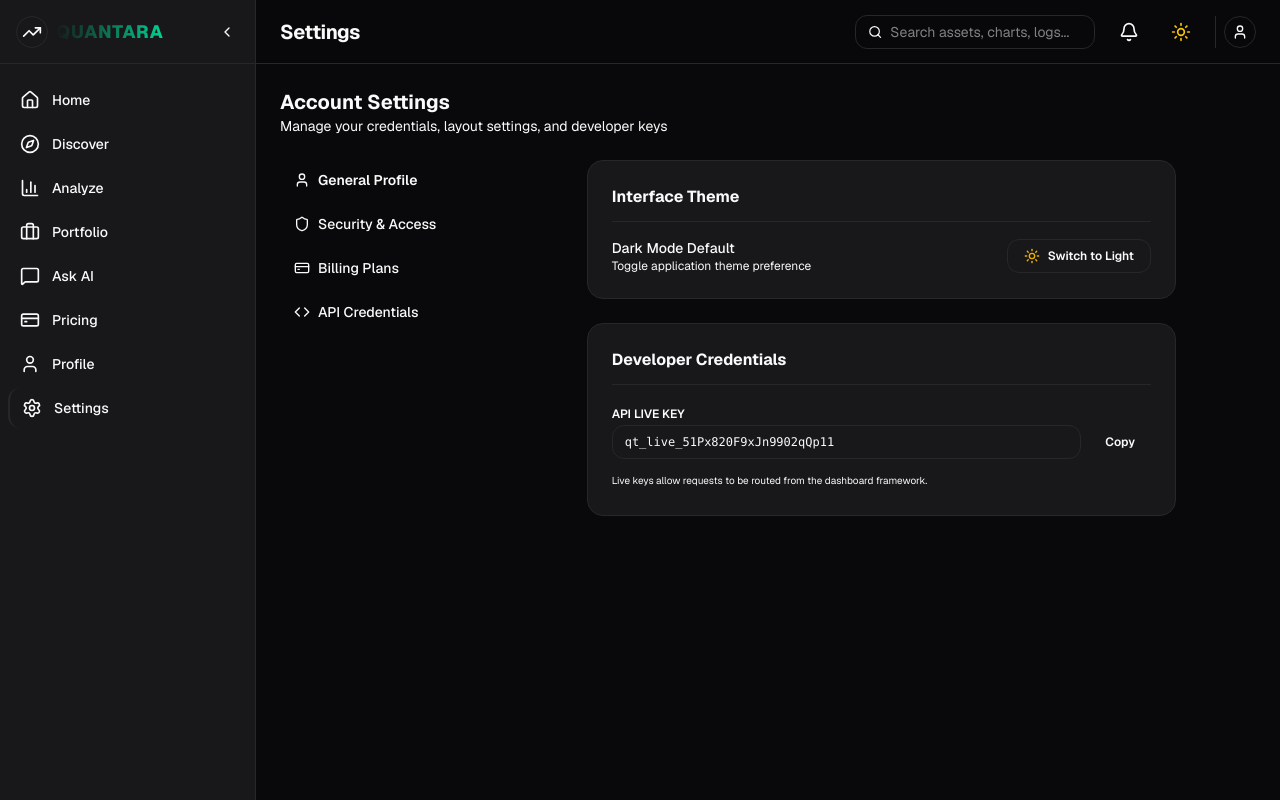
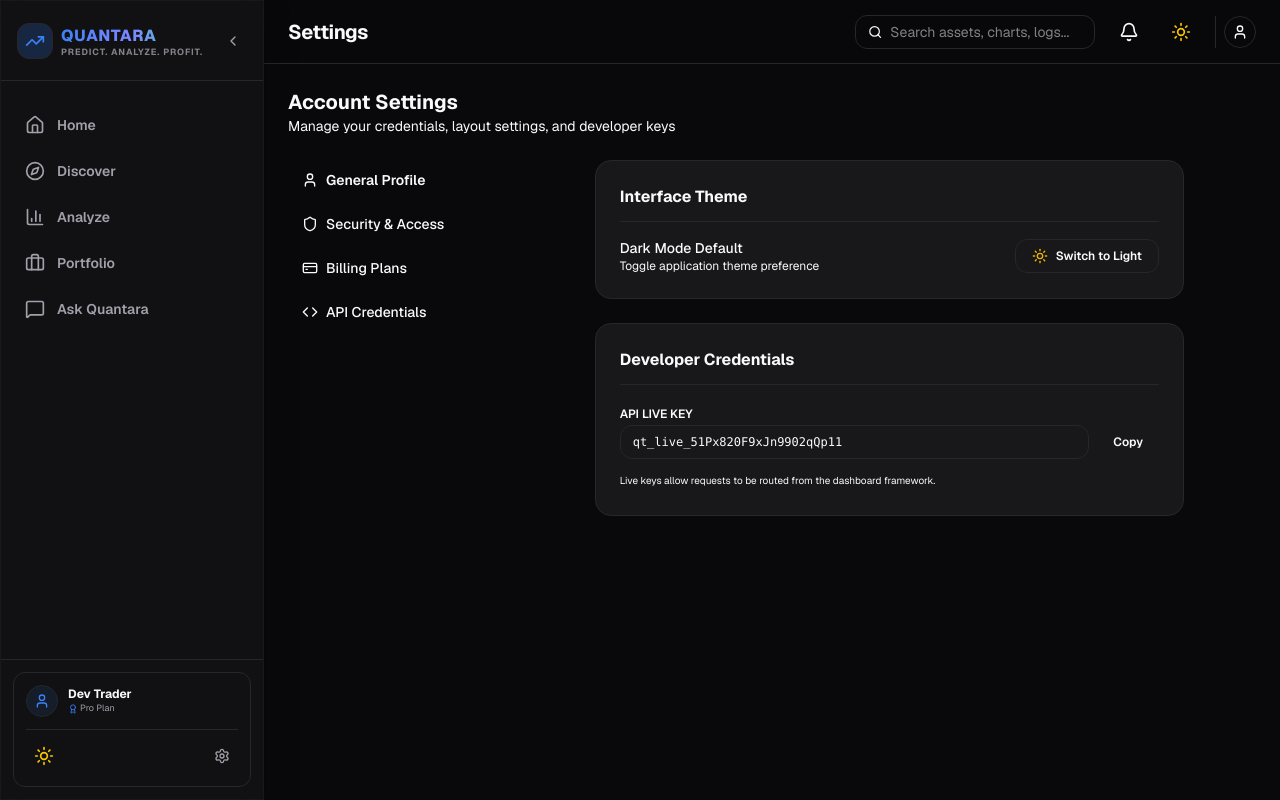
Before and after one commit to krishna27gupta/QUANTARA, a Next.js app in the folder frontend/apps/web/: page /settings in a window 1280 px wide. Built offline with nearby package versions, Linux system fonts and the light colour scheme.

Commit message:
feat: implement navigation system

```diff
--- a/frontend/apps/web/src/components/BottomNav.tsx
+++ b/frontend/apps/web/src/components/BottomNav.tsx
@@ -9,24 +9,27 @@ export default function BottomNav() {
   const pathname = usePathname();
 
   return (
-    <nav className="md:hidden fixed bottom-0 left-0 right-0 h-16 border-t border-border bg-card/85 backdrop-blur-lg flex items-center justify-around px-2 pb-safe z-20">
+    <nav className="md:hidden fixed bottom-0 left-0 right-0 h-16 border-t border-border/40 bg-card/80 backdrop-blur-lg flex items-center justify-around px-2 pb-safe z-20 shadow-soft">
       {navItems.map((item) => {
         const isActive = pathname === item.href || (item.href !== "/home" && pathname.startsWith(item.href));
         const Icon = item.icon;
+
+        // Show truncated "Ask" on mobile instead of "Ask Quantara"
+        const label = item.label === "Ask Quantara" ? "Ask" : item.label;
 
         return (
           <Link
             key={item.href}
             href={item.href}
             className={cn(
-              "flex flex-col items-center justify-center flex-1 h-full py-1 text-[10px] font-medium transition-all",
+              "flex flex-col items-center justify-center flex-1 h-full py-1 text-[10px] font-semibold transition-all duration-200",
               isActive
-                ? "text-primary scale-105"
-                : "text-muted-foreground hover:text-foreground"
+                ? "text-accent scale-105"
+                : "text-text-secondary hover:text-text-primary"
             )}
           >
             <Icon className="w-5 h-5 mb-0.5" />
-            <span className="truncate max-w-[64px]">{item.label}</span>
+            <span className="truncate max-w-[64px]">{label}</span>
           </Link>
         );
       })}
--- a/frontend/apps/web/src/components/Sidebar.tsx
+++ b/frontend/apps/web/src/components/Sidebar.tsx
@@ -3,47 +3,55 @@
 import Link from "next/link";
 import { usePathname } from "next/navigation";
 import { useUIStore } from "@/store/uiStore";
+import { useAuth } from "@/context/AuthContext";
 import { navItems } from "@/lib/navigation";
-import { ChevronLeft, ChevronRight, TrendingUp } from "lucide-react";
+import { ThemeToggle } from "./ThemeToggle";
+import { ChevronLeft, ChevronRight, TrendingUp, User, Award, Settings } from "lucide-react";
 import { cn } from "@/lib/utils";
 
-// If cn utility is not yet created, let's make sure it is safe or define a inline fallback
-// We'll write lib/utils.ts right after this.
 export default function Sidebar() {
   const pathname = usePathname();
   const { sidebarOpen, toggleSidebar } = useUIStore();
+  const { user } = useAuth();
 
   return (
     <aside
       className={cn(
-        "hidden md:flex flex-col h-screen sticky top-0 border-r border-border bg-card text-card-foreground transition-all duration-300 ease-in-out z-20",
-        sidebarOpen ? "w-64" : "w-20"
+        "hidden md:flex flex-col h-screen sticky top-0 border-r border-border bg-card text-text-primary transition-all duration-300 ease-in-out z-20 glass shadow-soft",
+        sidebarOpen ? "w-66" : "w-20"
       )}
     >
       {/* Brand Header */}
-      <div className="h-16 flex items-center justify-between px-4 border-b border-border">
+      <div className="h-20 flex flex-col justify-center px-4 border-b border-border/40">
+        <div className="flex items-center justify-between">
           <Link href="/home" className="flex items-center gap-2 font-bold select-none">
-          <div className="w-8 h-8 rounded-lg bg-primary/20 flex items-center justify-center border border-primary/30">
-            <TrendingUp className="w-5 h-5 text-primary" />
+            <div className="w-9 h-9 rounded-xl bg-accent/20 flex items-center justify-center border border-accent/30 text-accent">
+              <TrendingUp className="w-5 h-5" />
             </div>
             {sidebarOpen && (
-            <span className="font-sans text-lg tracking-wider bg-gradient-to-r from-primary to-emerald-400 bg-clip-text text-transparent font-extrabold animate-fade-in">
+              <div className="flex flex-col animate-fade-in">
+                <span className="font-sans text-base tracking-wider bg-gradient-to-r from-accent via-indigo-400 to-emerald-400 bg-clip-text text-transparent font-extrabold">
                   QUANTARA
                 </span>
+                <span className="text-[9px] text-text-secondary/80 font-bold uppercase tracking-widest leading-none">
+                  Predict. Analyze. Profit.
+                </span>
+              </div>
             )}
           </Link>
           {sidebarOpen && (
             <button
               onClick={toggleSidebar}
-            className="p-1 rounded-md hover:bg-secondary cursor-pointer transition-colors text-muted-foreground hover:text-foreground"
+              className="p-1.5 rounded-lg hover:bg-secondary/40 cursor-pointer transition-colors text-text-secondary hover:text-text-primary"
             >
               <ChevronLeft className="w-4 h-4" />
             </button>
           )}
         </div>
+      </div>
 
       {/* Nav Menu */}
-      <nav className="flex-1 py-4 px-2 space-y-1 overflow-y-auto">
+      <nav className="flex-1 py-6 px-3 space-y-1.5 overflow-y-auto">
         {navItems.map((item) => {
           const isActive = pathname === item.href || (item.href !== "/home" && pathname.startsWith(item.href));
           const Icon = item.icon;
@@ -52,17 +60,17 @@ export default function Sidebar() {
               key={item.href}
               href={item.href}
               className={cn(
-                "flex items-center gap-3 px-3 py-2.5 rounded-xl text-sm font-medium transition-all group relative",
+                "flex items-center gap-3 px-3 py-2.5 rounded-xl text-sm font-semibold transition-all group relative",
                 isActive
-                  ? "bg-primary/10 text-primary border-l-2 border-primary"
-                  : "text-muted-foreground hover:text-foreground hover:bg-secondary/50"
+                  ? "bg-accent/10 text-accent border-l-2 border-accent"
+                  : "text-text-secondary hover:text-text-primary hover:bg-secondary/40"
               )}
             >
-              <Icon className={cn("w-5 h-5 min-w-[20px]", isActive ? "text-primary" : "text-muted-foreground group-hover:text-foreground")} />
+              <Icon className={cn("w-5 h-5 min-w-[20px]", isActive ? "text-accent" : "text-text-secondary group-hover:text-text-primary")} />
               {sidebarOpen ? (
                 <span className="truncate">{item.label}</span>
               ) : (
-                <span className="absolute left-16 bg-popover text-popover-foreground text-xs px-2 py-1 rounded shadow-lg border border-border scale-0 group-hover:scale-100 transition-all z-30 pointer-events-none whitespace-nowrap">
+                <span className="absolute left-16 bg-card text-text-primary text-xs px-2.5 py-1.5 rounded-lg shadow-lg border border-border scale-0 group-hover:scale-100 transition-all z-30 pointer-events-none whitespace-nowrap">
                   {item.label}
                 </span>
               )}
@@ -71,17 +79,53 @@ export default function Sidebar() {
         })}
       </nav>
 
-      {/* Collapse Toggle Footer */}
-      {!sidebarOpen && (
-        <div className="h-16 flex items-center justify-center border-t border-border">
+      {/* Sidebar Footer */}
+      <div className="p-3 border-t border-border/40 space-y-3 shrink-0">
+        {sidebarOpen ? (
+          <div className="p-3 rounded-xl bg-secondary/20 border border-border/60 space-y-3">
+            {user && (
+              <div className="flex items-center gap-2.5">
+                <Link href="/profile" className="w-8 h-8 rounded-lg bg-accent/10 border border-accent/25 flex items-center justify-center text-accent font-bold cursor-pointer hover:bg-accent/20 transition-colors">
+                  <User className="w-4 h-4" />
+                </Link>
+                <div className="min-w-0">
+                  <div className="text-xs font-bold truncate text-text-primary">{user.name}</div>
+                  <span className="text-[9px] text-text-secondary truncate flex items-center gap-0.5">
+                    <Award className="w-2.5 h-2.5 text-accent" />
+                    {user.plan}
+                  </span>
+                </div>
+              </div>
+            )}
+            <div className="flex items-center justify-between pt-2 border-t border-border/40">
+              <ThemeToggle />
+              <Link
+                href="/settings"
+                className="p-2 rounded-lg hover:bg-secondary/40 transition-colors text-text-secondary hover:text-text-primary"
+                aria-label="Settings"
+              >
+                <Settings className="w-4 h-4" />
+              </Link>
+            </div>
+          </div>
+        ) : (
+          <div className="flex flex-col items-center gap-3 py-2">
+            <Link
+              href="/profile"
+              className="w-8 h-8 rounded-lg bg-accent/10 border border-accent/25 flex items-center justify-center text-accent font-bold hover:bg-accent/20 transition-colors"
+            >
+              <User className="w-4 h-4" />
+            </Link>
+            <ThemeToggle />
             <button
               onClick={toggleSidebar}
-            className="p-2 rounded-lg hover:bg-secondary cursor-pointer transition-colors text-muted-foreground hover:text-foreground"
+              className="p-2 rounded-lg hover:bg-secondary/40 cursor-pointer transition-colors text-text-secondary hover:text-text-primary"
             >
               <ChevronRight className="w-5 h-5" />
             </button>
           </div>
         )}
+      </div>
     </aside>
   );
 }
--- a/frontend/apps/web/src/lib/navigation.ts
+++ b/frontend/apps/web/src/lib/navigation.ts
@@ -4,9 +4,6 @@ import {
   BarChart3,
   Briefcase,
   MessageSquare,
-  CreditCard,
-  User,
-  Settings,
 } from "lucide-react";
 
 export const navItems = [
@@ -14,8 +11,5 @@ export const navItems = [
   { label: "Discover", href: "/discover", icon: Compass },
   { label: "Analyze", href: "/analyze", icon: BarChart3 },
   { label: "Portfolio", href: "/portfolio", icon: Briefcase },
-  { label: "Ask AI", href: "/ask", icon: MessageSquare },
-  { label: "Pricing", href: "/pricing", icon: CreditCard },
-  { label: "Profile", href: "/profile", icon: User },
-  { label: "Settings", href: "/settings", icon: Settings },
+  { label: "Ask Quantara", href: "/ask", icon: MessageSquare },
 ];
```
Lines whose indentation alone changed are shown as unchanged.
